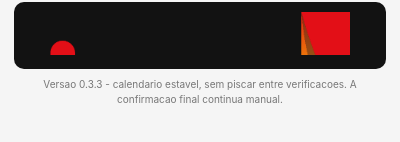
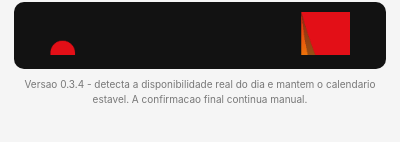
Before and after one commit to damiaostopkar-byte/stopkar-mercadolivre, a browser extension: page extensions/stopkar-full-scheduler/popup.html in a window 400 px wide. Shown: the part 654-796 px from the top of the page. Drawn offline with Linux system fonts and the light colour scheme.

Commit message:
Describe real date availability detection

```diff
--- a/extensions/stopkar-full-scheduler/popup.html
+++ b/extensions/stopkar-full-scheduler/popup.html
@@ -89,7 +89,7 @@
       <div class="footer-brand">
         <img src="assets/stopkar-logo-compact.png" alt="Stop Kar Auto Pecas e Servicos Automotivos" />
       </div>
-      <p class="footnote">Versao 0.3.3 - calendario estavel, sem piscar entre verificacoes. A confirmacao final continua manual.</p>
+      <p class="footnote">Versao 0.3.4 - detecta a disponibilidade real do dia e mantem o calendario estavel. A confirmacao final continua manual.</p>
     </main>
     <script src="popup.js"></script>
   </body>
```
